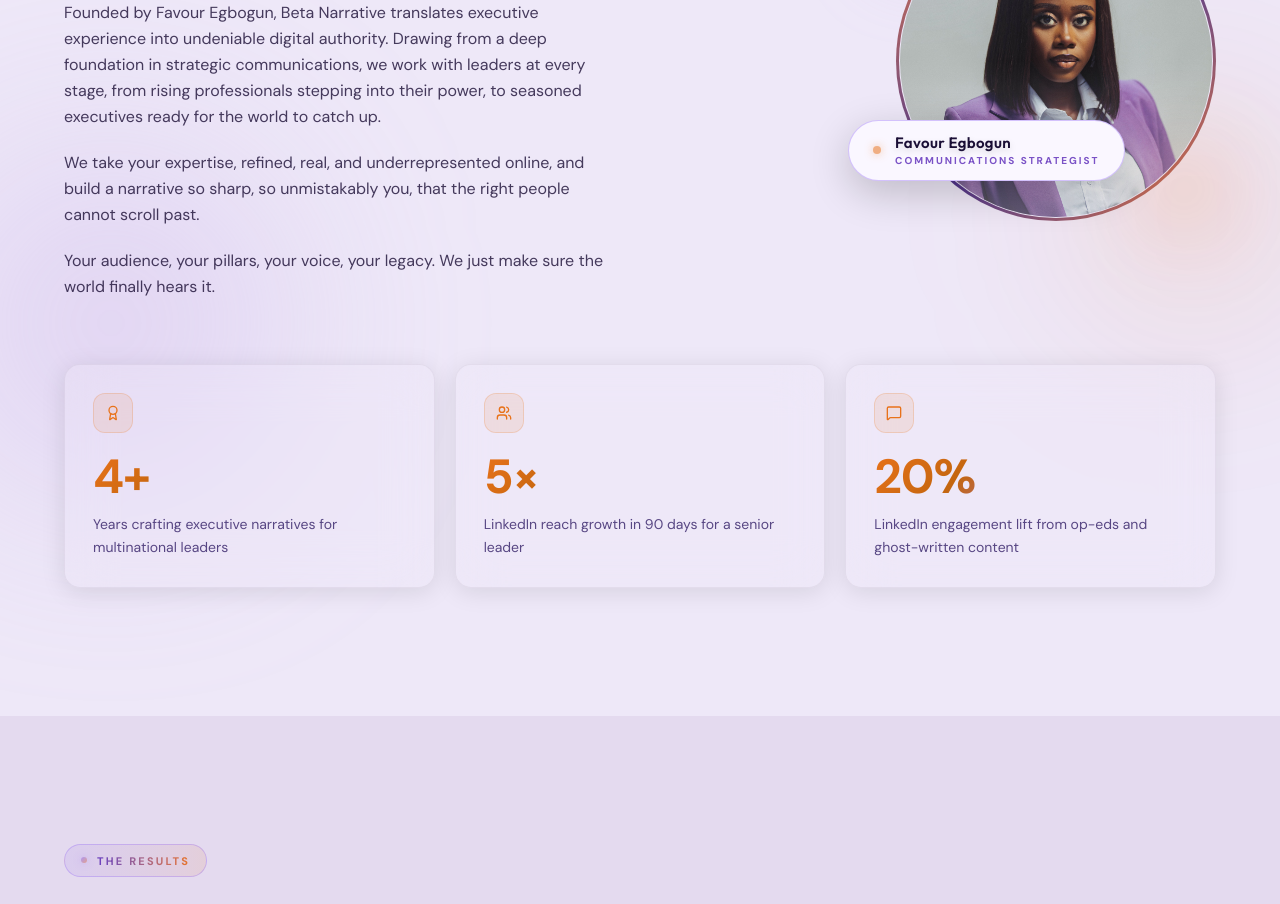
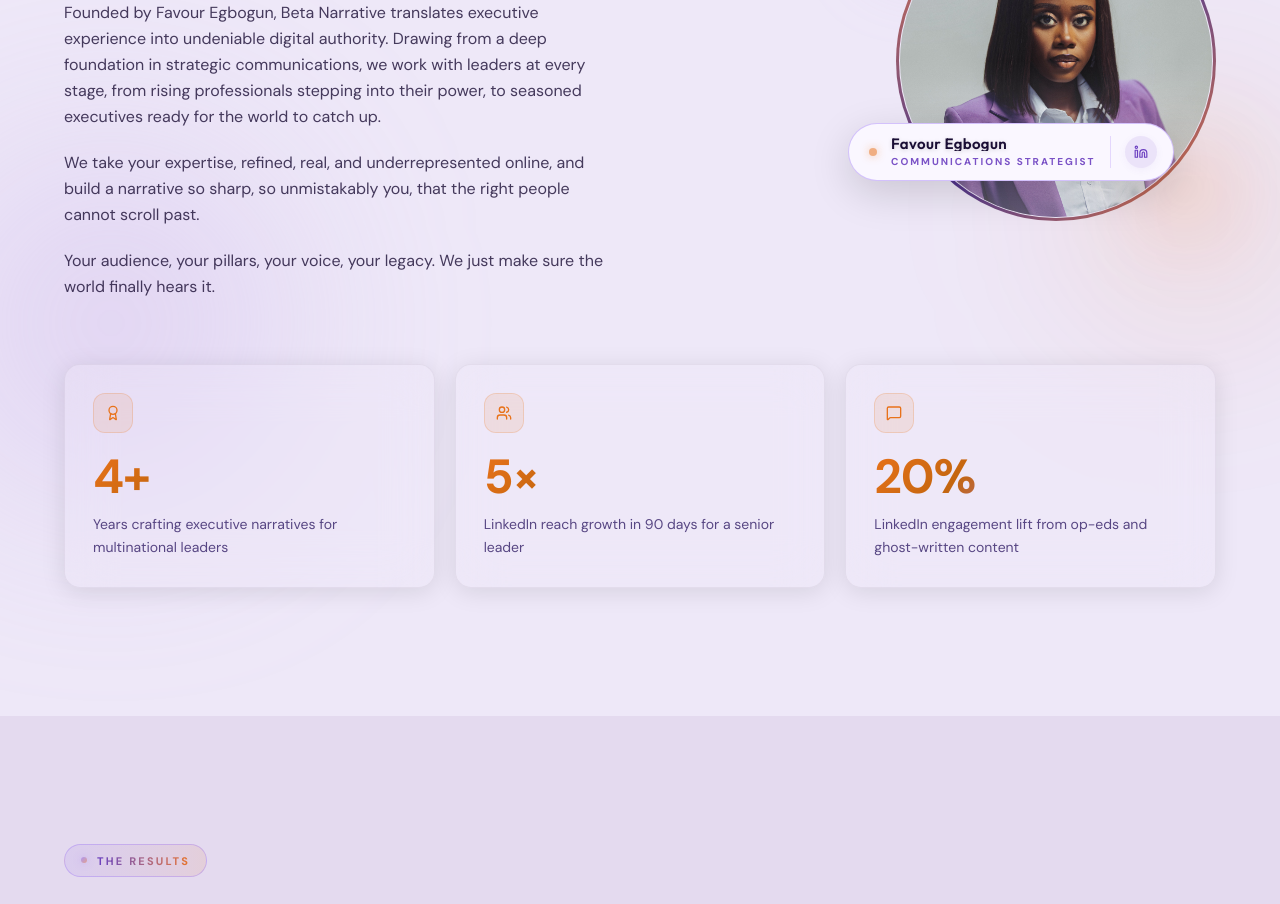
Before and after one commit to VictorAyo25/beta_narrative, a Next.js app: page / in a window 1280 px wide. Shown: the part 1740-2644 px from the top of the page. Built offline with nearby package versions, Linux system fonts and the light colour scheme; no server answers; the database is empty.

Commit message:
feat: convert profile badge into an interactive LinkedIn link

```diff
--- a/src/components/sections/ValueSection.tsx
+++ b/src/components/sections/ValueSection.tsx
@@ -6,6 +6,25 @@ import { useContent } from '@/context/ContentContext';
 import SectionLabel from '../SectionLabel';
 import { Award, Users, MessageSquare } from 'lucide-react';
 import AnimatedCounter from '../AnimatedCounter';
+
+const LinkedInIcon = ({ size = 14, className = "" }: { size?: number; className?: string }) => (
+    <svg
+        xmlns="http://www.w3.org/2000/svg"
+        width={size}
+        height={size}
+        viewBox="0 0 24 24"
+        fill="none"
+        stroke="currentColor"
+        strokeWidth="2"
+        strokeLinecap="round"
+        strokeLinejoin="round"
+        className={className}
+    >
+        <path d="M16 8a6 6 0 0 1 6 6v7h-4v-7a2 2 0 0 0-2-2 2 2 0 0 0-2 2v7h-4v-7a6 6 0 0 1 6-6z" />
+        <rect x="2" y="9" width="4" height="12" />
+        <circle cx="4" cy="4" r="2" />
+    </svg>
+);
 
 export default function ValueSection() {
     const { content } = useContent();
@@ -88,23 +107,35 @@ export default function ValueSection() {
                             <div className="absolute -top-4 -left-4 w-20 h-20 rounded-full bg-[#C4A8E8]/35 blur-2xl pointer-events-none" />
 
                             {/* Floating Caption Pill */}
-                            <motion.div
+                            <motion.a
+                                href="https://www.linkedin.com/in/favour-egbogun-3b748b166/"
+                                target="_blank"
+                                rel="noopener noreferrer"
                                 initial={{ opacity: 0, x: -10, y: 10 }}
                                 whileInView={{ opacity: 1, x: 0, y: 0 }}
+                                whileHover={{
+                                    scale: 1.04,
+                                    y: -2,
+                                    boxShadow: '0 20px 40px rgba(74, 45, 143, 0.15), 0 0 20px rgba(232, 114, 26, 0.15)'
+                                }}
                                 viewport={{ once: true }}
                                 transition={{ duration: 0.8, delay: 0.6, ease: [0.16, 1, 0.3, 1] }}
-                                className="absolute bottom-6 sm:bottom-10 -left-4 sm:-left-8 lg:-left-12 bg-[#FAF7FF] border border-[#8B5CF6]/35 shadow-[0_8px_30px_rgba(0,0,0,0.08)] rounded-full px-6 py-3.5 shadow-[0_12px_40px_rgba(0,0,0,0.2)] z-10 flex items-center gap-3.5"
+                                className="absolute bottom-6 sm:bottom-10 -left-4 sm:-left-8 lg:-left-12 bg-[#FAF7FF] border border-[#8B5CF6]/35 rounded-full pl-5 pr-4 py-3 shadow-[0_12px_40px_rgba(0,0,0,0.15)] z-10 flex items-center gap-3.5 cursor-pointer group transition-all duration-200"
                             >
-                                <div className="w-2 h-2 rounded-full bg-[#E8721A] animate-pulse shadow-[0_0_10px_rgba(232,114,26,0.8)]" />
-                                <div className="flex flex-col">
-                                    <span className="font-serif text-[#1A0E35] text-sm sm:text-[15px] font-semibold tracking-wide drop-shadow-md leading-none mb-1.5">
+                                <div className="w-2 h-2 rounded-full bg-[#E8721A] animate-pulse shadow-[0_0_10px_rgba(232,114,26,0.8)] flex-shrink-0" />
+                                <div className="flex flex-col flex-grow min-w-0">
+                                    <span className="font-serif text-[#1A0E35] text-sm sm:text-[15px] font-semibold tracking-wide drop-shadow-sm leading-none mb-1.5 truncate">
                                         Favour Egbogun
                                     </span>
-                                    <span className="text-[#6B3FC0]/90 text-[9px] sm:text-[10px] font-bold uppercase tracking-[0.2em] leading-none">
+                                    <span className="text-[#6B3FC0]/90 text-[9px] sm:text-[10px] font-bold uppercase tracking-[0.2em] leading-none truncate">
                                         Communications Strategist
                                     </span>
                                 </div>
-                            </motion.div>
+                                <div className="h-8 w-[1px] bg-[#8B5CF6]/20 self-center flex-shrink-0" />
+                                <div className="flex items-center justify-center w-8 h-8 rounded-full bg-[#6B3FC0]/10 text-[#6B3FC0] group-hover:bg-[#E8721A] group-hover:text-white transition-all duration-300 flex-shrink-0 shadow-[0_2px_8px_rgba(107,63,192,0.05)]">
+                                    <LinkedInIcon size={14} className="transition-transform duration-300 group-hover:scale-110" />
+                                </div>
+                            </motion.a>
                         </div>
                     </motion.div>
                 </div>
```
